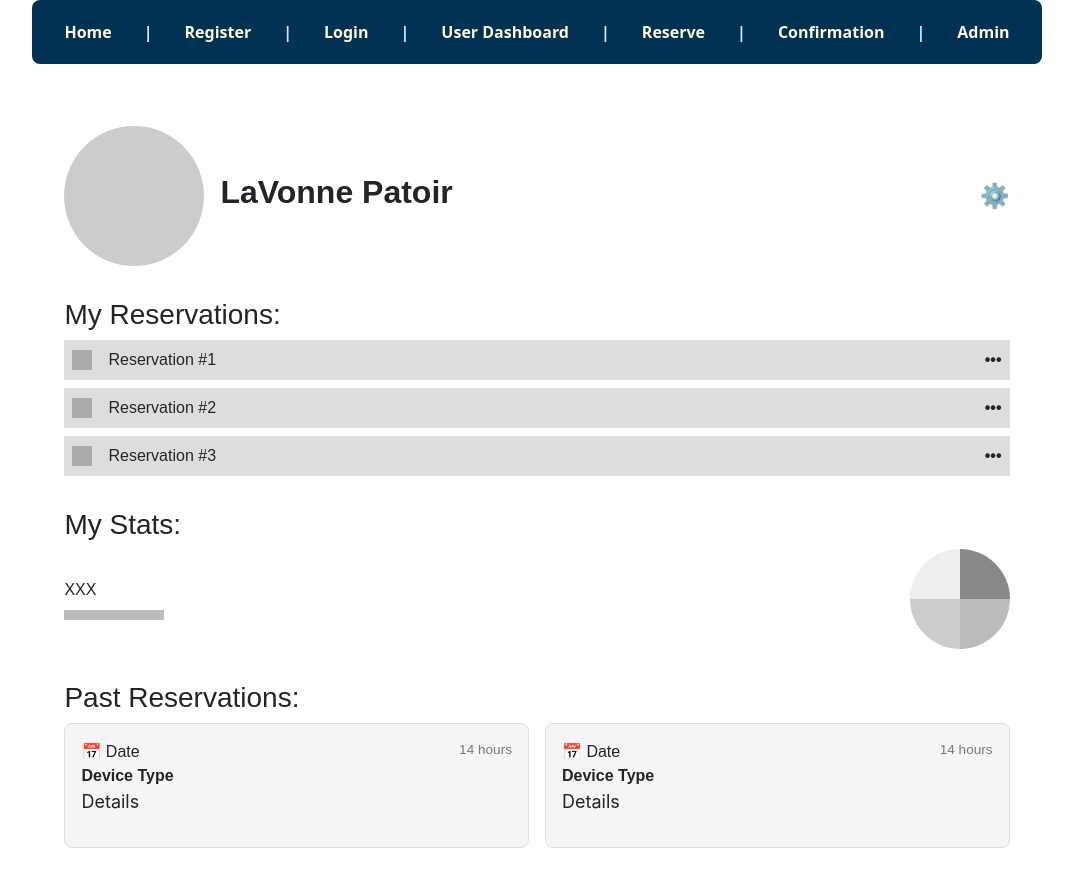
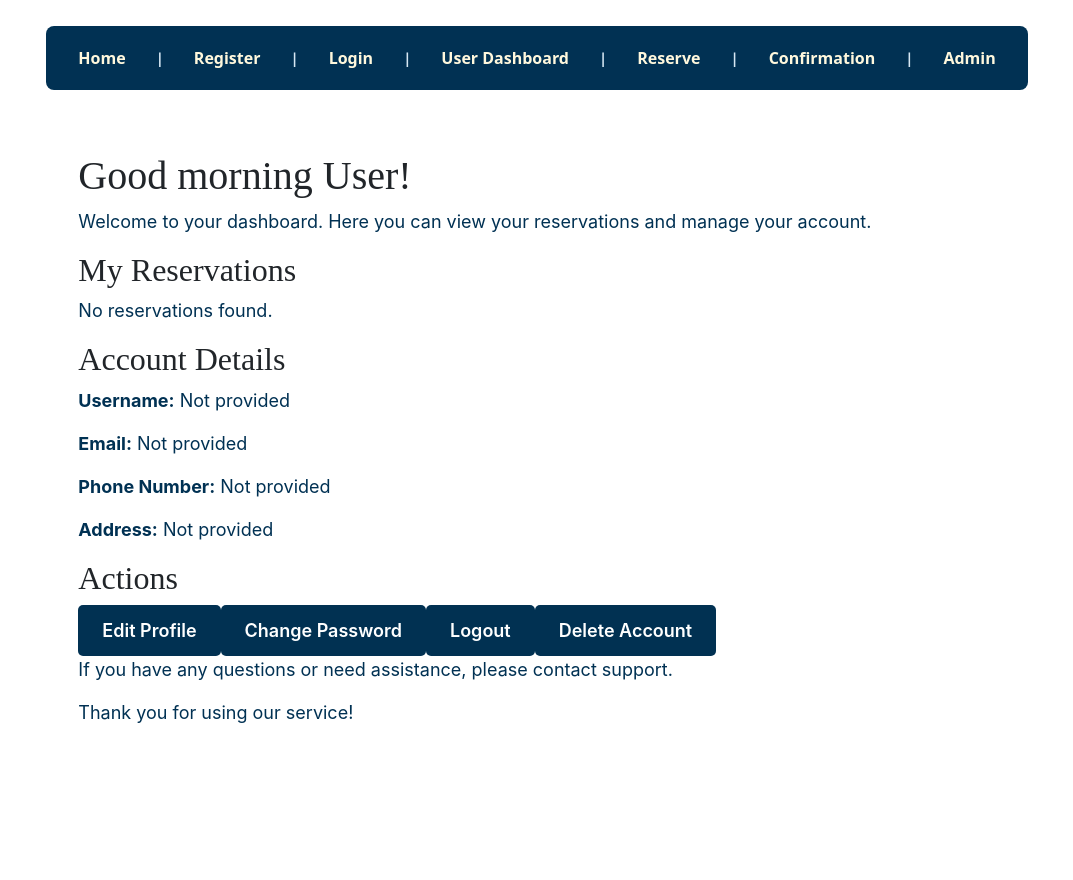
Before and after one commit to ipaccess-valencia-g2/ip-access-orlando, a React (Vite) app in the folder frontend/: page /dashboard in a window 1280 px wide. Shown: the whole page, without its empty margins (103-1176 px from the left). After the commit the page ends 800 px from the top, so only its background shows below. Built offline with nearby package versions, Linux system fonts and the light colour scheme.

Commit message:
userDashboard page

```diff
--- a/frontend/src/pages/UserDashboard.jsx
+++ b/frontend/src/pages/UserDashboard.jsx
@@ -1,64 +1,151 @@
 // UserDashboard.jsx
 // Central hub for logged-in users to view their reservations and details.
 
-import React from 'react';
+import React, { useState, useEffect } from 'react';
+import '../styles/global.css';
 import './styles/UserDashboard.css';
+import ProfileEdit from "../forms/ProfileEdit.jsx";
+import ChangePasswordPanel from "../forms/ChangePassword.jsx";
+import DeleteAccount from "../forms/DeleteAccount.jsx";
+import Logout from "../forms/logout.jsx";
 
 const UserDashboard = () => {
+
+    // Dynamic states for user info and reservations (will be fetched)
+    const [user, setUser] = useState({});
+    const [reservations, setReservations] = useState([]);
+
+    // Panel visibility states
+    const [showEditPanel, setShowEditPanel] = useState(false);
+    const [showPasswordPanel, setShowPasswordPanel] = useState(false);
+    const [showLogoutPanel, setShowLogoutPanel] = useState(false);
+    const [showDeletePanel, setShowDeletePanel] = useState(false);
+
+    /*
+        const fetchUserData = async () => {
+            try {
+                const userID = 2; // TODO:Replace with dynamic user ID logic
+
+                // Fetch user info
+                const userRes = await fetch(`http://18.223.161.174:3307/users/${userID}`);
+                if (!userRes.ok) throw new Error('Failed to fetch user');
+                const userData = await userRes.json();
+
+                if (!userData.userInfo || userData.userInfo.length === 0) throw new Error('User not found');
+                setUser(userData.userInfo[0]);
+
+                // Fetch reservations for this user
+                const resRes = await fetch(`http://18.223.161.174:3307/reservations/${userID}`);
+                if (!resRes.ok) throw new Error('Failed to fetch reservations');
+                const resData = await resRes.json();
+
+                setReservations(resData.rows || []);
+
+            } catch (err) {
+                console.error('Dashboard fetch error:', err);
+                setUser(null);
+                setReservations([]);
+            }
+        };
+
+        useEffect(() => {
+            fetchUserData();
+        }, []);
+    */
+    // Show/hide handlers for each panel
+    const handleEditProfile = () => setShowEditPanel(true);
+    const handleChangePasswordClick = () => setShowPasswordPanel(true);
+    const handleLogoutClick = () => setShowLogoutPanel(true);
+    const handleDeleteAccountClick = () => setShowDeletePanel(true);
+
     return (
+        // Main container for dashboard content
         <div className="dashboard-container">
-      <div className="header">
-        <div className="profile-picture" />
-        <div className="user-info">
-          <h2><strong>LaVonne Patoir</strong></h2>
+
+            {/* Header greeting the user*/}
+            <header className="dashboard-header">
+                <div className="user-info-header">
+                    <div className="avatar-placeholder"/>
+                    <div>
+                        <h1>Good morning {user.firstName || 'User'}!</h1>
+                        <p>Welcome to your dashboard. Here you can view your reservations and manage your account.</p>
                     </div>
-        <div className="settings-icon">⚙️</div>
                 </div>
+            </header>
 
-      <section className="reservations">
-        <h3>My Reservations:</h3>
-        <ul className="reservation-list">
-          {[1, 2, 3].map((_, i) => (
-            <li key={i} className="reservation-item">
-              <div className="dot" />
-              <div className="reservation-details">Reservation #{i + 1}</div>
-              <div className="menu-dots">•••</div>
+
+            {/* Section listing the user's reservations */}
+            <section className="dashboard-section">
+                <h2>My Reservations</h2>
+                {reservations.length > 0 ? (
+                    <ul>
+                        {reservations.map((res, i) => (
+                            <li key={i}>
+                                Location: {res.location}, Reason: {res.reason}, Date: {res.reservation_date}
                             </li>
                         ))}
                     </ul>
+                ) : (
+                    <p>No reservations found.</p>
+                )}
             </section>
 
-      <section className="stats">
-        <h3>My Stats:</h3>
-        <div className="stats-container">
-          <div className="bar-chart">
-            <div className="bar-label">XXX</div>
-            <div className="bar" />
+            {/* Section displaying user's account details */}
+            <section className="dashboard-section">
+                <h2>Account Details</h2>
+                <p><strong>Username:</strong> {user.username || 'Not provided'}</p>
+                <p><strong>Email:</strong> {user.email || 'Not provided'}</p>
+                <p><strong>Phone Number:</strong> {user.phone || 'Not provided'}</p>
+                <p><strong>Address:</strong> {user.address || 'Not provided'}</p>
+            </section>
+
+            {/* Section with buttons for common user actions */}
+            <section className="dashboard-section">
+                <h2>Actions</h2>
+
+                {/* Hide action buttons when a panel is open */}
+                {!showEditPanel && !showPasswordPanel && !showLogoutPanel && !showDeletePanel && (
+                    <div className="dashboard-actions-buttons">
+                        <button onClick={handleEditProfile}>Edit Profile</button>
+                        <button onClick={handleChangePasswordClick}>Change Password</button>
+                        <button onClick={handleLogoutClick}>Logout</button>
+                        <button onClick={handleDeleteAccountClick}>Delete Account</button>
                     </div>
-          <div className="pie-chart">
-            {/* Placeholder circle to simulate pie chart */}
-            <div className="pie-placeholder" />
+                )}
+
+                {/* Conditionally render each component panel */}
+                <div>
+                    {showEditPanel && (
+                        <div style={{ marginTop: '12px' }}>
+                            <ProfileEdit user={user} onClose={() => setShowEditPanel(false)} />
                         </div>
+                    )}
+
+                    {showPasswordPanel && (
+                        <div style={{ marginTop: '12px' }}>
+                            <ChangePasswordPanel onClose={() => setShowPasswordPanel(false)} />
+                        </div>
+                    )}
+
+                    {showLogoutPanel && (
+                        <div style={{ marginTop: '12px' }}>
+                            <Logout onClose={() => setShowLogoutPanel(false)} />
+                        </div>
+                    )}
+
+                    {showDeletePanel && (
+                        <div style={{ marginTop: '12px' }}>
+                            <DeleteAccount onClose={() => setShowDeletePanel(false)} />
+                        </div>
+                    )}
                 </div>
             </section>
 
-      <section className="past-reservations">
-        <h3>Past Reservations:</h3>
-        <div className="past-reservations-container">
-          {[1, 2].map((_, i) => (
-            <div key={i} className="past-reservation-card">
-              <div className="card-header">
-                <span>📅 Date</span>
-                <span className="time-ago">14 hours</span>
-              </div>
-              <div className="card-body">
-                <strong>Device Type</strong>
-                <p>Details</p>
-              </div>
-            </div>
-          ))}
-        </div>
-      </section>
+            {/* Footer with support message */}
+            <footer className="dashboard-footer">
+                <p>If you have any questions or need assistance, please contact support.</p>
+                <p>Thank you for using our service!</p>
+            </footer>
         </div>
     );
 };
```
Lines whose indentation alone changed are shown as unchanged.
